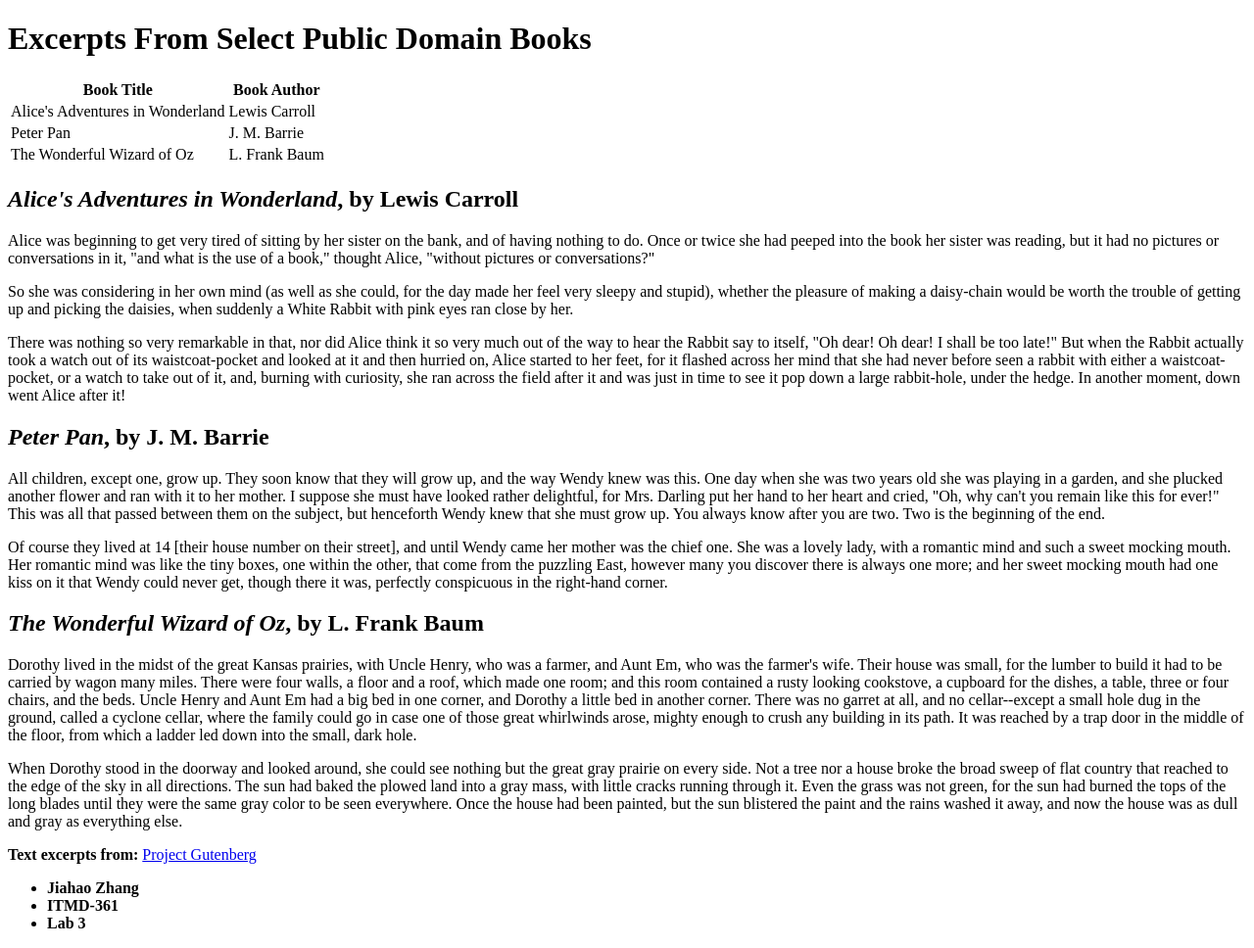
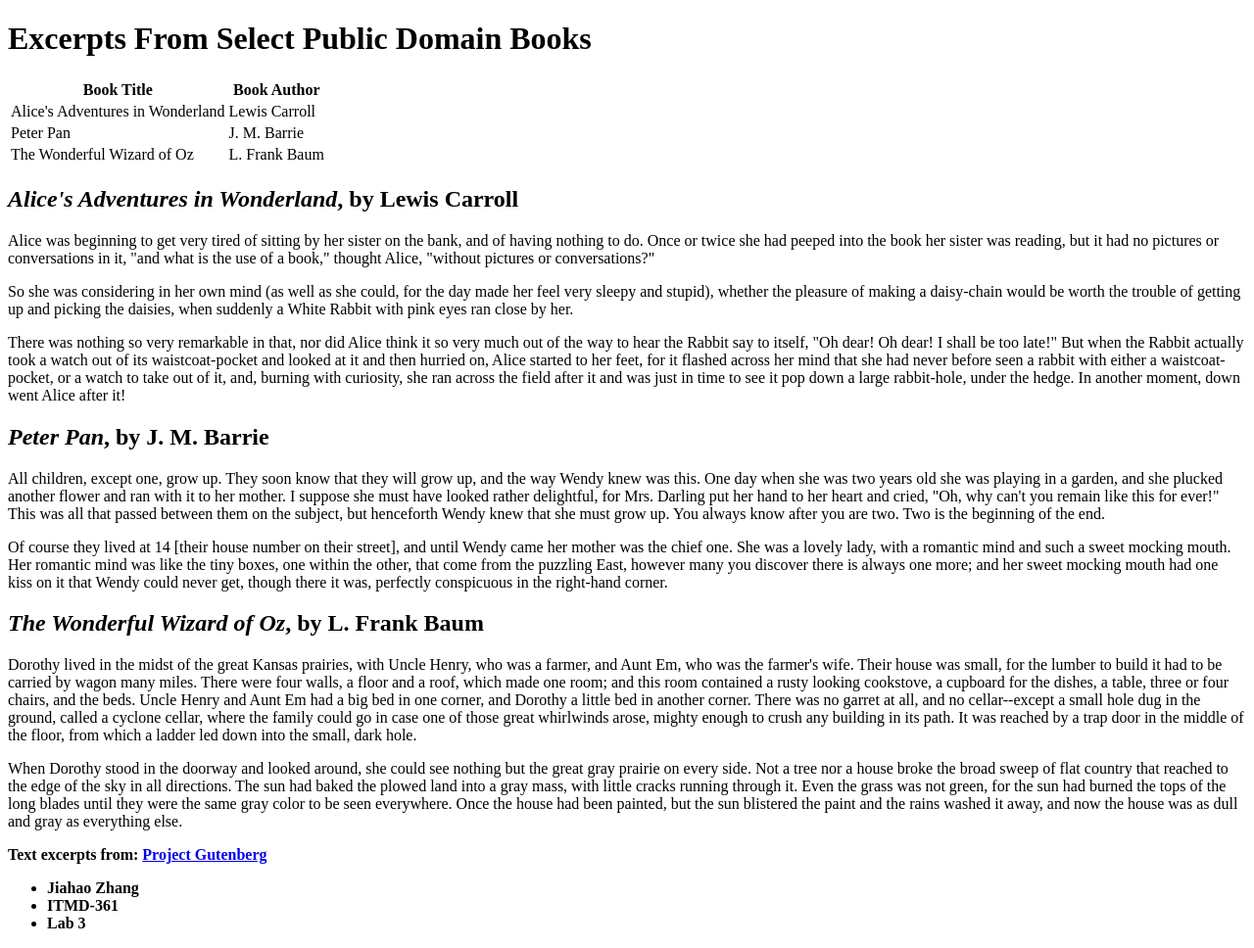
Before and after one commit to Daybreak2233/ITMD361-Lab3, a plain HTML site: page index.html in a window 1280 px wide. Shown: the whole page at 98% size. Drawn offline with Linux system fonts and the light colour scheme.

Commit message:
fixed final

```diff
--- a/index.html
+++ b/index.html
@@ -50,32 +50,12 @@
         <p>When Dorothy stood in the doorway and looked around, she could see nothing but the great gray prairie on every side.  Not a tree nor a house broke the broad sweep of flat country that reached to the edge of the sky in all directions.  The sun had baked the plowed land into a gray mass, with little cracks running through it.  Even the grass was not green, for the sun had burned the tops of the long blades until they were the same gray color to be seen everywhere.  Once the house had been painted, but the sun blistered the paint and the rains washed it away, and now the house was as dull and gray as everything else.</p>
     </div>
 
-    <p><strong>Text excerpts from:</strong> <a href="http://www.gutenberg.org">Project Gutenberg</a></p>
+    <p><strong>Text excerpts from: <a href="http://www.gutenberg.org">Project Gutenberg</a></strong></p>
 
     <ul>
         <li><strong>Jiahao Zhang</strong></li>
         <li><strong>ITMD-361</strong></li>
         <li><strong>Lab 3</strong></li>
     </ul>
-
-
-
-
-
-
-
-
-
-
-
-
-
-
-
-
-
-
-
-
 </body>
 </html>
```
